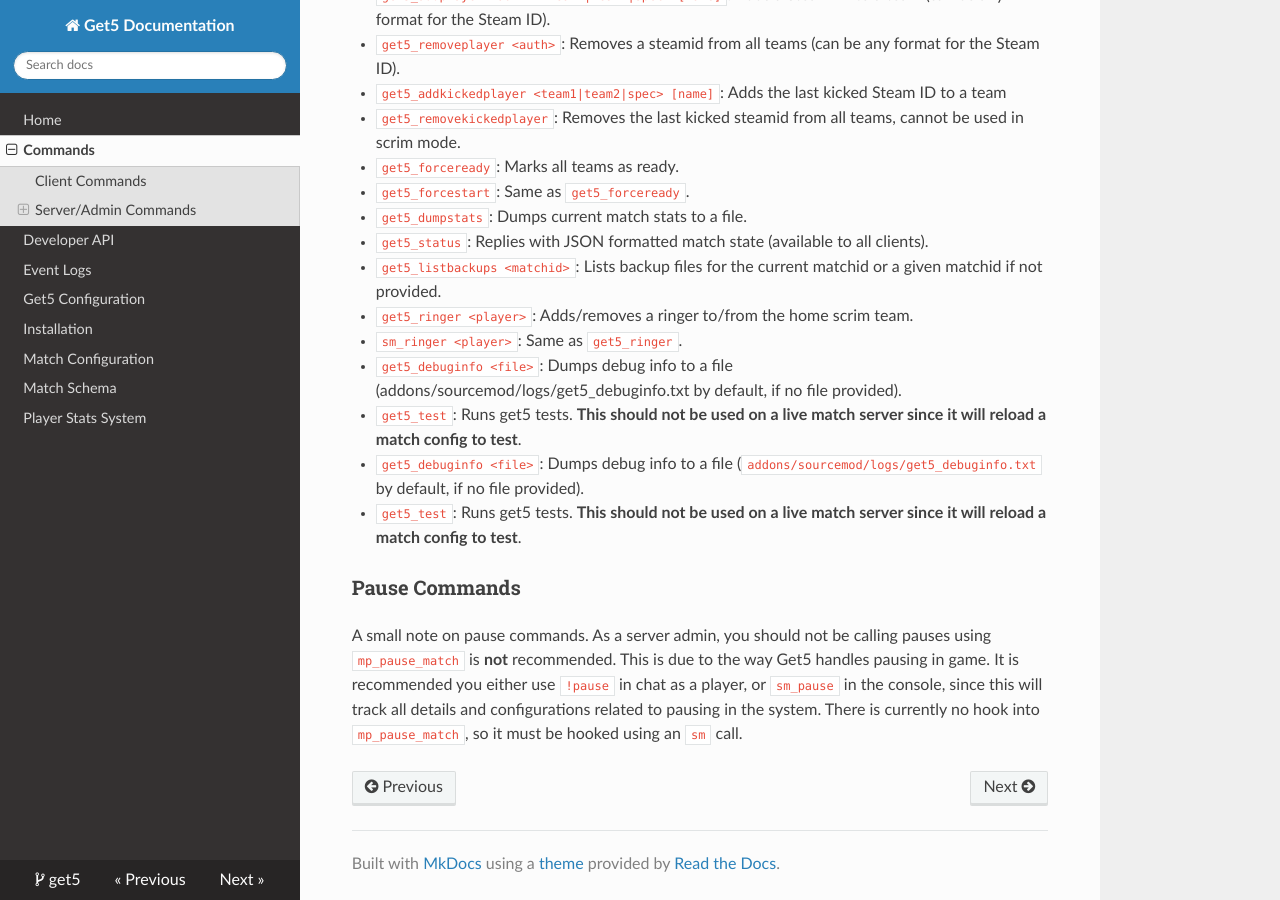
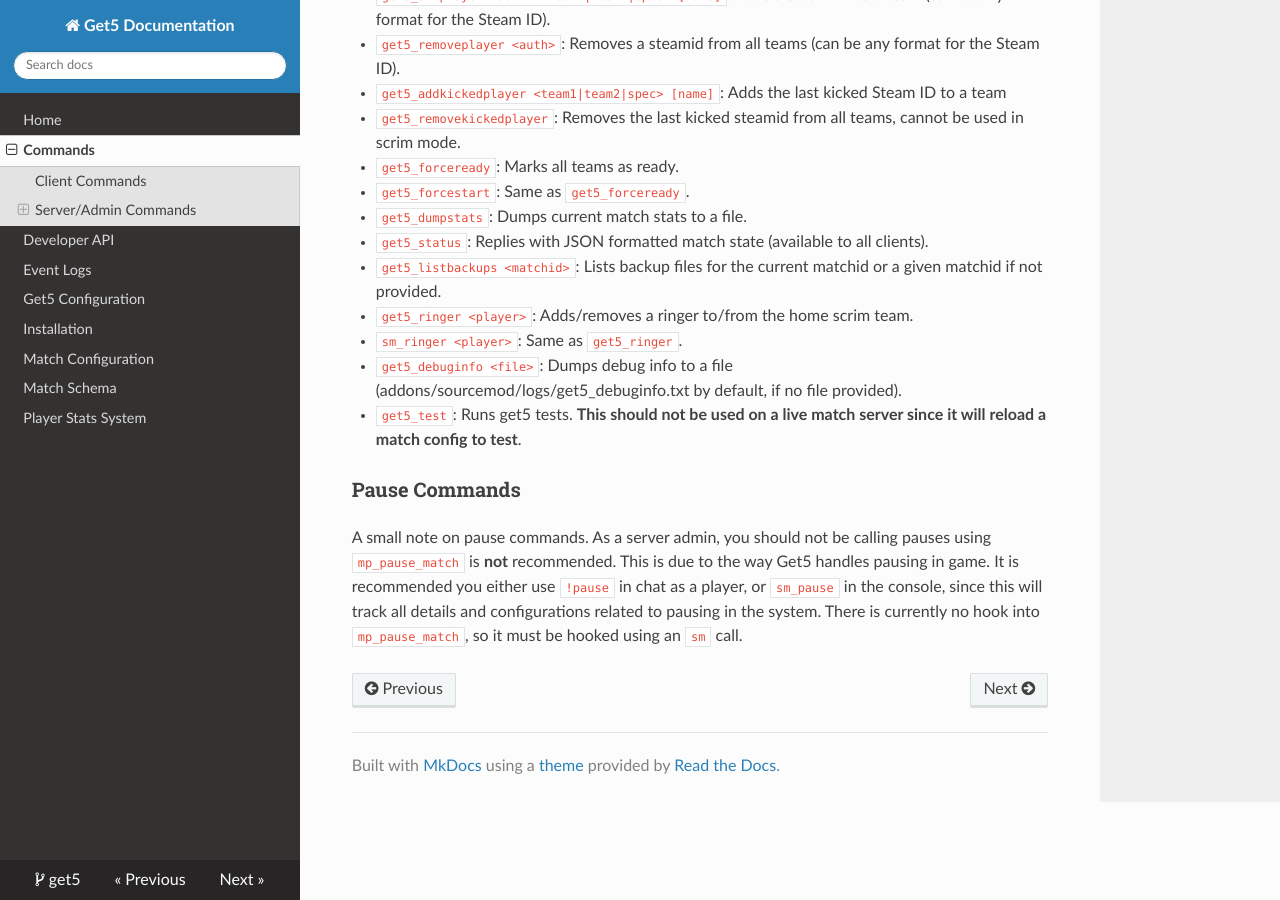
Before and after one commit to splewis/get5, an MkDocs documentation site: the page built from documentation/docs/commands.md, in a window 1280 px wide and 900 px high, scrolled down 1302 px. Built offline with MkDocs 1.6.1, drawn with Linux system fonts in a browser that asks for light colours; nearby versions of some CDN libraries.

Commit message:
Remove duplicate text

```diff
--- a/documentation/docs/commands.md
+++ b/documentation/docs/commands.md
@@ -54,10 +54,7 @@
 - `sm_ringer <player>`: Same as `get5_ringer`.
 - `get5_debuginfo <file>`: Dumps debug info to a file (addons/sourcemod/logs/get5_debuginfo.txt by default, if no file provided).
 - `get5_test`: Runs get5 tests. **This should not be used on a live match server since it will reload a match config to test**.
-- `get5_debuginfo <file>`: Dumps debug info to a file (`addons/sourcemod/logs/get5_debuginfo.txt` by default, if no file
-  provided).
-- `get5_test`: Runs get5 tests. **This should not be used on a live match server since it will reload a match config to
-  test**.
+
 
 ### Pause Commands
 
```
